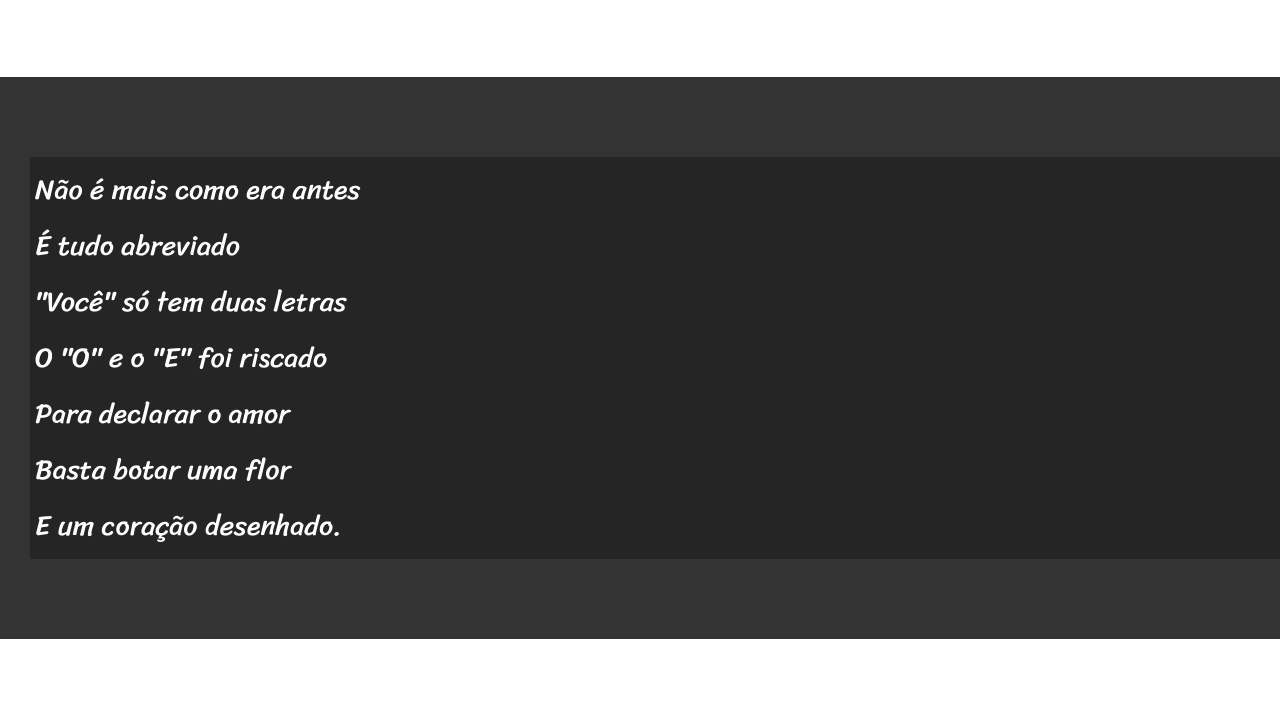
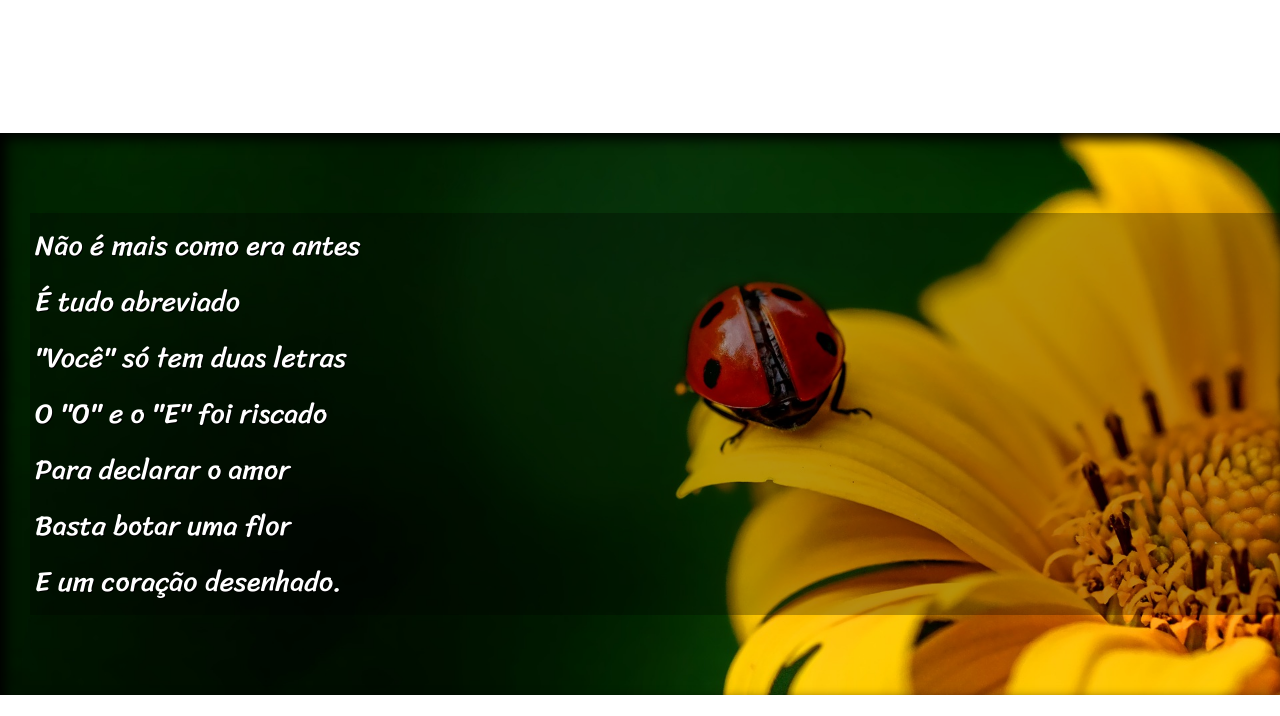
Before and after one commit to Jotiss/html-css, a plain HTML site: page DESAFIOS/d012/cordel.html in a window 1280 px wide. Shown: the part 785-1501 px from the top of the page. Drawn offline with Linux system fonts and the light colour scheme.

Commit message:
PROJETO FINALIZADO!

```diff
--- a/DESAFIOS/d012/cordel.html
+++ b/DESAFIOS/d012/cordel.html
@@ -26,7 +26,7 @@
         </section>
 
 
-        <section class="imagem">
+        <section class="imagem" id="img01">
             <p>
                 Não é mais como era antes <br>
                 É tudo abreviado <br>
@@ -64,7 +64,7 @@
         </section>
 
 
-        <section class="imagem">
+        <section class="imagem" id="img02">
 
             <p>
                 Tenho saudade das cartas<br>
--- a/DESAFIOS/d012/style.css
+++ b/DESAFIOS/d012/style.css
@@ -61,6 +61,9 @@ section{
     line-height:2em ;
     padding-left: 30px;
 }
+section > p{
+    padding-bottom: 2em;
+}
 section.normal{
     background-color: white;
     color: rgb(46, 43, 43);
@@ -68,12 +71,28 @@ section.normal{
 section.imagem{
     background-color: rgb(51, 51, 51);
     color: white;
+    box-shadow: inset 6px 6px 13px 0px black;
 
 }
 section.imagem > p{
     background-color: rgba(0, 0, 0, 0.281);
     display: inline block;
     padding: 5px;
+    text-shadow: 1px 1px 0px black ;
+}
+section#img01{
+    background-image: url(imagens/background001.jpg);
+    background-repeat: no-repeat;
+    background-position: right center;
+    background-size: cover;
+    background-attachment: fixed;
+}
+section#img02{
+    background-image: url(imagens/background002.jpg);
+    background-repeat: no-repeat;
+    background-size: cover;
+    background-attachment: fixed;
+    background-position: right center;
 }
 footer{
     background-color: black;
```
